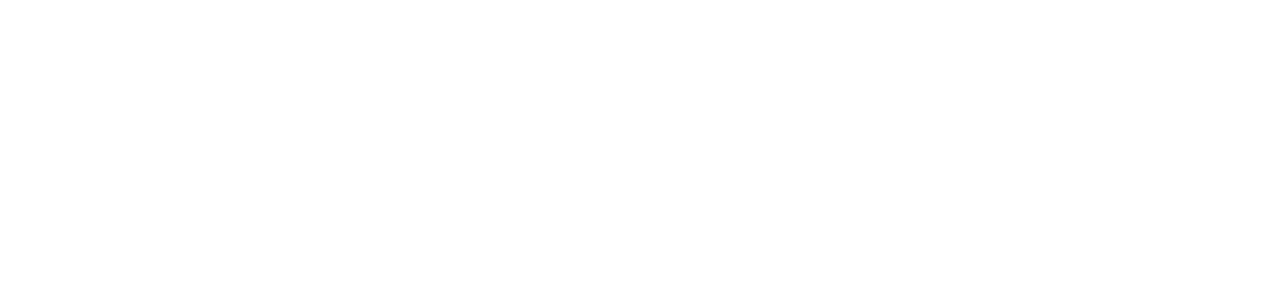
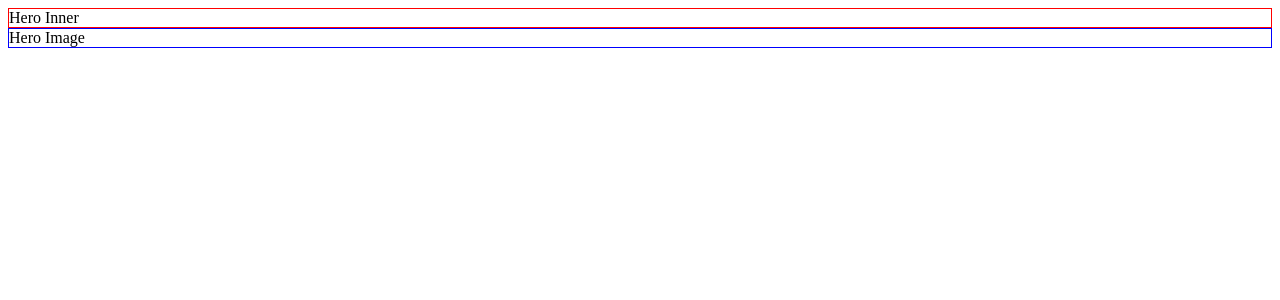
Before and after one commit to SniOpy/funooni, a React (Vite) app in the folder apps/tadara-landing/: page / in a window 1280 px wide. Shown: the top 300 px of the page. Built offline with nearby package versions, Linux system fonts and the light colour scheme.

Commit message:
💄 Create <Hero/> <HeroInner /> and <HeroImage/>

```diff
--- a/apps/tadara-landing/index.html
+++ b/apps/tadara-landing/index.html
@@ -5,7 +5,7 @@
     <link rel="preconnect" href="https://fonts.googleapis.com" />
     <link rel="preconnect" href="https://fonts.gstatic.com" crossorigin />
     <link
-      href="https://fonts.googleapis.com/css2?family=Caveat:wght@400;600&family=Cormorant+Garamond:ital,wght@0,300;0,400;0,600;0,700&family=Playfair+Display:wght@600;700;800;900&family=Plus+Jakarta+Sans:ital,wght@0,300;0,400;0,500;0,600;0,700&display=swap"
+      href="https://fonts.googleapis.com/css2?family=Caveat:wght@400;600&family=Cormorant+Garamond:ital,wght@0,300;0,400;0,600;0,700&family=Montserrat:wght@400;500;600;700;800&family=Playfair+Display:wght@600;700;800;900&family=Plus+Jakarta+Sans:ital,wght@0,300;0,400;0,500;0,600;0,700&display=swap"
       rel="stylesheet"
     />
     <link rel="icon" type="image/svg+xml" href="/favicon.svg" />
--- a/apps/tadara-landing/src/App.jsx
+++ b/apps/tadara-landing/src/App.jsx
@@ -1,9 +1,13 @@
-import Hero from './sections/hero/Hero'
-import './styles/design-system.css'
-
+// import GlobalStyle from './styles/GlobalStyle'
+import Hero from './sections/hero/components/hero/Hero'
 
 function App() {
-  return <Hero />
+  return (
+    <>
+
+      <Hero />
+    </>
+  )
 }
 
 export default App
--- a/apps/tadara-landing/src/sections/hero/Hero.jsx
+++ /dev/null
@@ -1,13 +0,0 @@
-import './hero.css'
-
-function Hero() {
-  return (
-    <section className="hero">
-      <div className="hero__inner">
-        {/* Nouveau hero à construire */}
-      </div>
-    </section>
-  )
-}
-
-export default Hero
--- /dev/null
+++ b/apps/tadara-landing/src/sections/hero/components/hero/Hero.jsx
@@ -0,0 +1,19 @@
+import styled from 'styled-components'
+import HeroInner from './HeroInner'
+import HeroImage from './HeroImage'
+
+function Hero() {
+  return (
+    <HeroStyled>
+      <HeroInner/>
+      <HeroImage/>
+    </HeroStyled>
+  )
+}
+
+const HeroStyled = styled.section`
+
+`
+
+
+export default Hero
--- /dev/null
+++ b/apps/tadara-landing/src/sections/hero/components/hero/HeroImage.jsx
@@ -0,0 +1,13 @@
+import styled from "styled-components"
+
+function HeroImage() {
+  return (
+    <HeroImageStyled>
+      Hero Image
+      </HeroImageStyled>
+  )
+}
+const HeroImageStyled = styled.div`
+  border: 1px solid blue;
+`
+export default HeroImage
--- /dev/null
+++ b/apps/tadara-landing/src/sections/hero/components/hero/HeroInner.jsx
@@ -0,0 +1,15 @@
+import styled from "styled-components"
+
+function HeroInner() {
+  return (
+    <HeroInnerStyled>
+    Hero Inner
+      </HeroInnerStyled>
+  )
+}
+
+const HeroInnerStyled = styled.div`
+  border: 1px solid red;
+`
+
+export default HeroInner
--- a/apps/tadara-landing/src/sections/hero/hero.css
+++ /dev/null
@@ -1,11 +0,0 @@
-/* ------------------------------------------------------------------
-   Hero — base vierge, à construire.
------------------------------------------------------------------- */
-
-.hero {
-  width: 100%;
-}
-
-.hero__inner {
-  width: 100%;
-}
--- a/apps/tadara-landing/src/styles/design-system.css
+++ /dev/null
@@ -1,30 +0,0 @@
-/* ------------------------------------------------------------------
-   Design system global — base vierge, à définir.
------------------------------------------------------------------- */
-
-:root {
-  /* Tokens à définir (couleurs, typographies, espacements, rayons…) */
-}
-
-*,
-*::before,
-*::after {
-  box-sizing: border-box;
-}
-
-body {
-  margin: 0;
-}
-
-/* Libellés visuellement masqués mais lus par les lecteurs d'écran */
-.visually-hidden {
-  position: absolute;
-  width: 1px;
-  height: 1px;
-  padding: 0;
-  margin: -1px;
-  overflow: hidden;
-  clip: rect(0, 0, 0, 0);
-  white-space: nowrap;
-  border: 0;
-}
```
Also changed, not shown: apps/tadara-landing/src/sections/hero/components/hero/HeroTitle.jsx (added).
